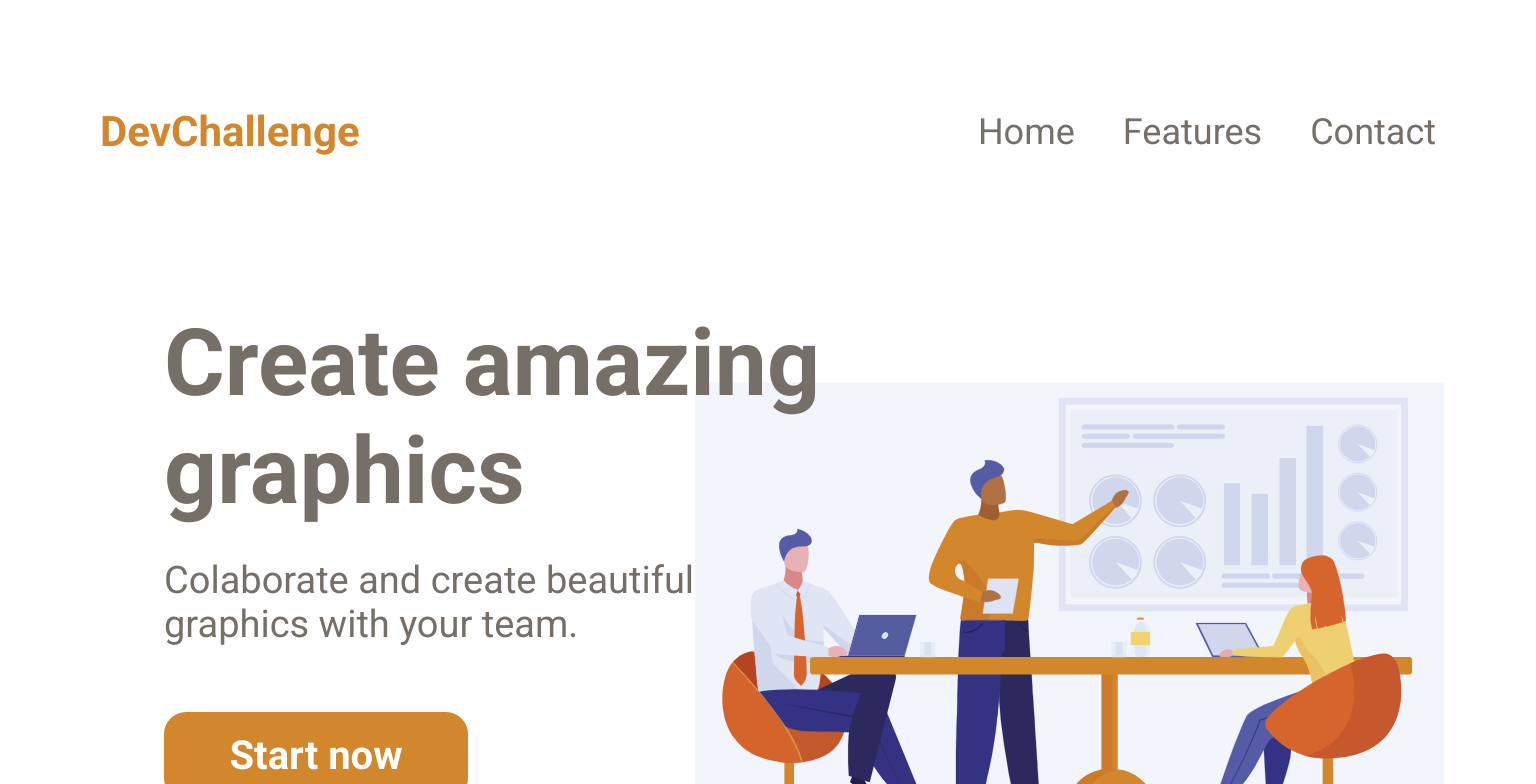
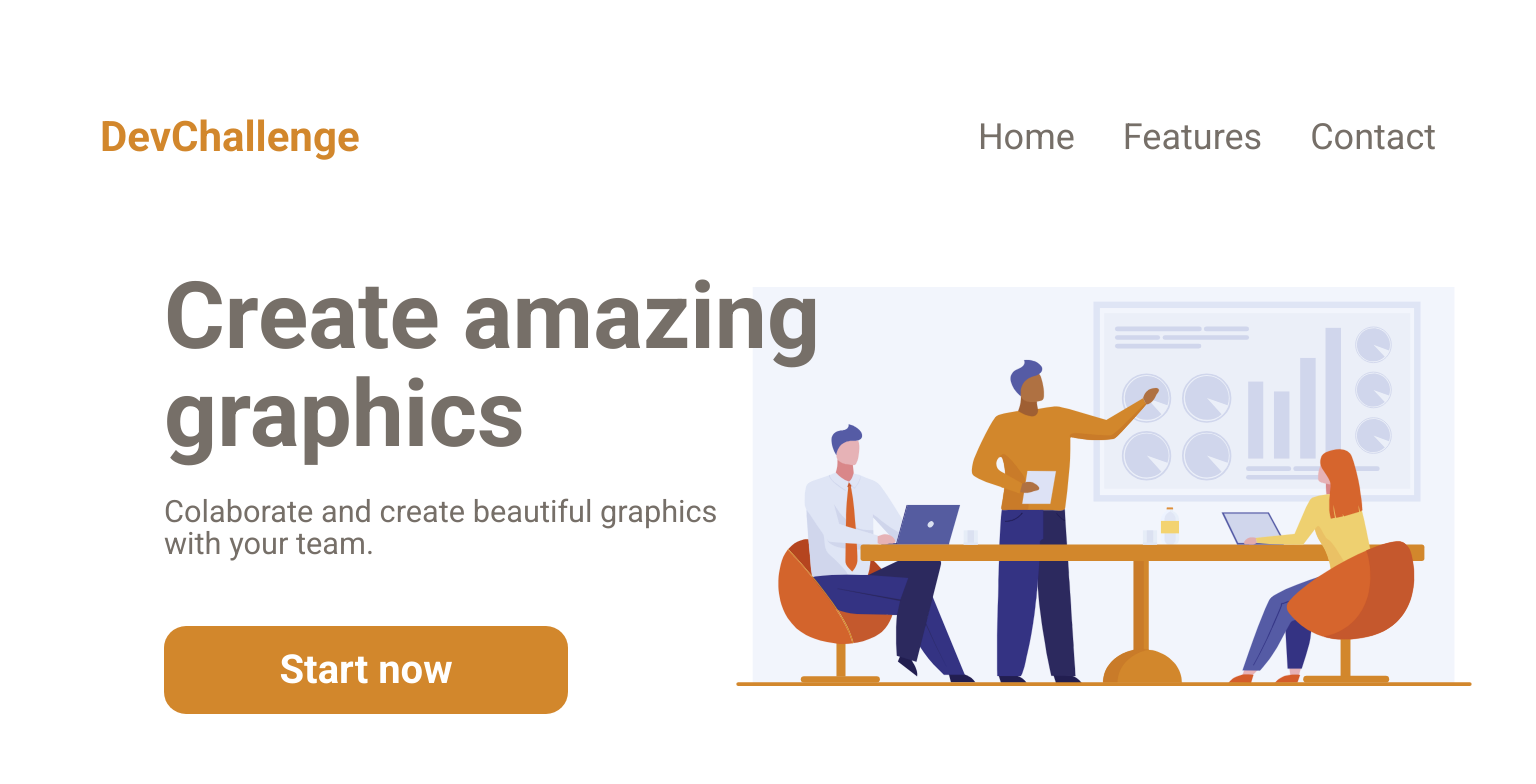
Before and after one commit to RenanTRS/AmazingGrap-DevChallenge, a React (Create React App) app: page / in a window 1536 px wide. Shown: the top 784 px of the page. Built offline with nearby package versions, Linux system fonts and the light colour scheme.

Commit message:
fixed bugs

```diff
--- a/src/styles/global.scss
+++ b/src/styles/global.scss
@@ -42,6 +42,8 @@ li{
 #page{
     display: flex;
     justify-content: center;
+
+    min-height: 100vh;
 }
 
 #container{
@@ -63,29 +65,33 @@ li{
 @media screen and (min-width: 1024px) {
     #container{
         background: url(../assets/images/team.svg) no-repeat;
-        background-size: 58rem;
-        background-position: 43rem 19rem;
+        /*background-size: 58rem;*/
+        background-size: clamp(60rem, 50vw, 82rem);
+        /*background-position: 100% 19rem;*/
+        background-position: 100% 104%;
 
         padding: 0;
+
+        margin: auto;
     }
 
 }
 @media screen and (min-width: 1270px) {
     #container{
-        background-size: 66rem;
-        background-position: 627px 186px;
-        padding: 0px 0 3rem 0;
+        /*background-size: 66rem;*/
+        /*background-position: 100% 186px;*/
+        /*padding: 0px 0 3rem 0;*/
     }
 }
 
 @media screen and (min-width: 1300px) {
     #container{
-        background-position: 637px 186px;
+        /*background-position: 100% 186px;*/
     }
 }
 @media screen and (min-width: 1440px){
     #container{
-        background-size: 82rem;
-        background-position: 612px 346px;
+        /*background-size: 82rem;*/
+        /*background-position: 100% 346px;*/
     }
 }
--- a/src/styles/header.scss
+++ b/src/styles/header.scss
@@ -90,7 +90,8 @@ header{
 
 @media screen and (min-width: 1024px) {
     header{
-        margin: 2rem 5.2rem 0;
+        /*margin: 2rem 5.2rem 0;*/
+        margin: 0 5.2rem 0;
 
         h2{
             font-size: 3.5rem;
@@ -128,7 +129,7 @@ header{
 
 @media screen and (min-width: 1440px) {
     header{
-        margin: 8.1rem 5.2rem 0;
+        /*margin: 8.1rem 5.2rem 0;*/
 
         h2{
             font-size: 4.2rem;
--- a/src/styles/main.scss
+++ b/src/styles/main.scss
@@ -111,20 +111,26 @@ main.toggle{
             width: 66rem;
 
             strong{
-                margin-top: 4.3rem;
+                /*margin-top: 4.3rem;*/
+                margin-top: clamp(4.3rem, 10vh, 12.7rem);
 
-                font-size: 8rem;
-                line-height: 9rem;
+                /*font-size: 8rem;*/
+                font-size: clamp(8rem, 7vw, 9.3rem);
+                /*line-height: 9rem;*/
+                line-height: clamp(9.8rem, 11vh, 10.8rem);
 
             }
 
             p{
                 margin-top: 3.2rem;
 
-                font-size: 2.6rem;
-                line-height: 3.2rem;
+                /*font-size: 2.6rem;*/
+                font-size: clamp(2.6rem, 2vw, 3.8rem);
+                /*line-height: 3.2rem;*/
+                line-height: clamp(3.2rem, 4vh, 4.4rem);
 
-                width: 37rem;
+                /*width: 37rem;*/
+                width: clamp(46rem, 42vw, 57rem);
             }
         }
 
@@ -137,7 +143,8 @@ main.toggle{
 
             font-size: 3rem;
 
-            width: 31rem;
+            /*width: 31rem;*/
+            max-width: 31rem;
         }
     }
 }
@@ -145,12 +152,12 @@ main.toggle{
     main{
         section{
             p{
-                margin-top: 3.2rem;
+                /*margin-top: 3.2rem;*/
 
-                font-size: 2.8rem;
-                line-height: 4.4rem;
+                /*font-size: 2.8rem;*/
+                /*line-height: 4.4rem;*/
 
-                width: 57.9rem;
+                /*width: 57.9rem;*/
             }
         }
     }
@@ -172,18 +179,18 @@ main.toggle{
             width: 66rem;
 
             strong{
-                margin-top: 12.7rem;
+                /*margin-top: 12.7rem;*/
 
-                font-size: 9.3rem;
-                line-height: 10.8rem;
+                /*font-size: 9.3rem;*/
+                /*line-height: 10.8rem;*/
 
             }
 
             p{
-                margin-top: 3.2rem;
+                /*margin-top: 3.2rem;*/
 
-                font-size: 3.8rem;
-                line-height: 4.4rem;
+                /*font-size: 3.8rem;*/
+                /*line-height: 4.4rem;*/
             }
         }
 
@@ -196,7 +203,8 @@ main.toggle{
 
             font-size: 4rem;
 
-            width: 40.4rem;
+            /*width: 40.4rem;*/
+            max-width: 40.4rem;
         }
     }
 }
```
